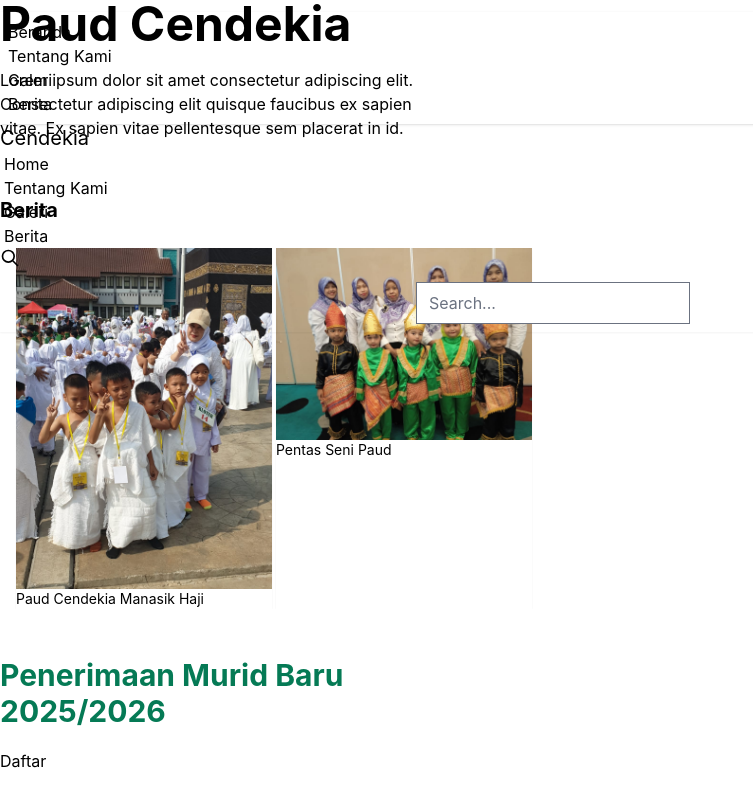
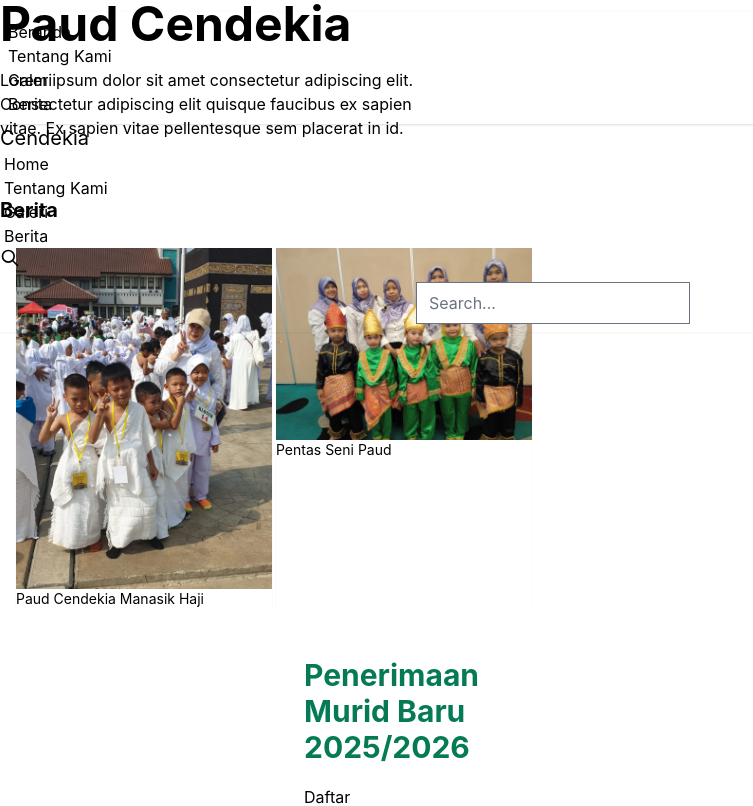
Before and after one commit to jeongsa96/paud, a React (Vite) app: page / in a window 1280 px wide. Shown: the top 806 px of the page, without its empty margins (0-753 px from the left). Built offline with nearby package versions, Linux system fonts and the light colour scheme; the HTML template or start-up script is replaced by a standard one.

Commit message:
image size

```diff
--- a/src/App.css
+++ b/src/App.css
@@ -23,8 +23,7 @@ html {
 }
 
 .bg-daftar {
-  background-image: url("./assets/gambar/pendaftaran.jpg");
-  min-width: 1507px;
-  min-height: 600px;
+  background-image: url("./assets/gambar/daftar.jpg");
+  max-height: 450px;
   background-size: cover;
 }
--- a/src/components/Berita.jsx
+++ b/src/components/Berita.jsx
@@ -1,6 +1,6 @@
 function Berita(props) {
       return (
-        <div class="flex space-x-1 lg:mx-64 overflow-x-hidden px-4 pt-1 lg:space-x-3">
+        <div class="flex space-x-1 lg:mx-48 overflow-x-hidden px-4 pt-1 lg:space-x-3">
         {
             props.beritaList.map((item, index) => {
                 return (
--- a/src/components/Pendaftaran.jsx
+++ b/src/components/Pendaftaran.jsx
@@ -1,11 +1,16 @@
 function Pendaftaran() {
   return (
-    <div data-aos="flip-right" data-aos-duration="2000" className="hero bg-right bg-daftar items-end justify-items-start overflow-visible">
-      <div className="hero"></div>
-      <div className="hero-content hero-text text-neutral-content ">
-        <div className="max-w-md">
-          <h1 className="mb-5 text-3xl text-green-600 font-bold">Penerimaan Murid Baru 2025/2026</h1>
-          <button className="btn btn-xs btn-outline btn-info sm:btn-sm md:btn-md lg:btn-lg xl:btn-xl">Daftar</button>
+    <div data-aos="flip-right" data-aos-duration="2000" className="hero h-svh overflow-visible bg-daftar items-end justify-items-start">
+      <div className="mx-auto max-w-7xl">
+        <div className="mx-auto grid max-w-2xl grid-cols-1 lg:max-w-none lg:grid-cols-4">
+          <div className="max-w-xl lg:max-w-lg">
+            <div className="hero-content hero-text text-neutral-content ">
+              <div className="max-w-md">
+                <h1 className="mb-5 text-3xl text-green-600 font-bold">Penerimaan Murid Baru 2025/2026</h1>
+                <button className="btn btn-xs btn-outline btn-info sm:btn-sm md:btn-md lg:btn-lg xl:btn-xl">Daftar</button>
+              </div>
+            </div>
+          </div>
         </div>
       </div>
     </div>
```
Also changed, not shown: src/assets/gambar/daftar.jpg (added), src/assets/gambar/pendaftaran.jpg (deleted).
